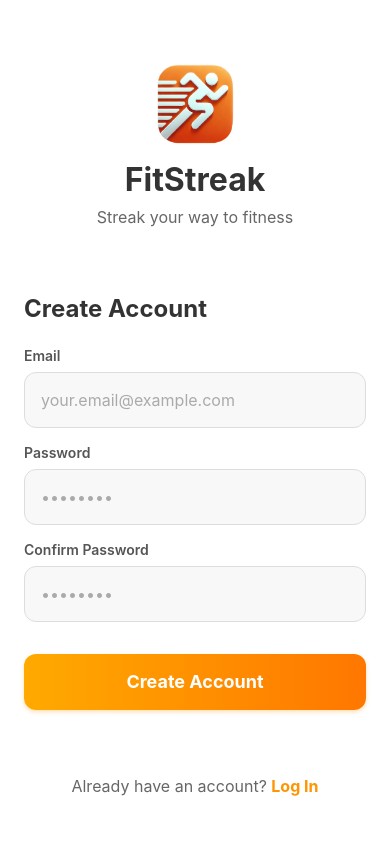
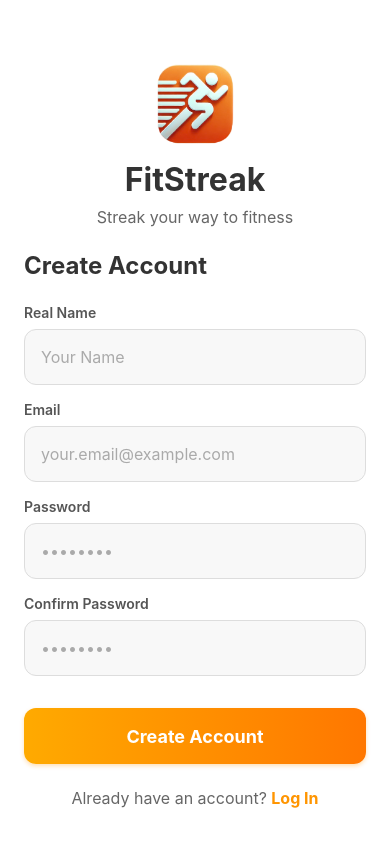
Before and after one commit to SahilGhost/FitStreak, a React Native app: screen /Signup in a window 390 px wide. Shown: the top 846 px of the page. Built offline with nearby package versions, Linux system fonts and the light colour scheme.

Commit message:
user tables setup

```diff
--- a/screens/SignupScreen.js
+++ b/screens/SignupScreen.js
@@ -21,13 +21,14 @@ const SUPABASE_ANON_KEY = 'eyJhbGciOiJIUzI1NiIsInR5cCI6IkpXVCJ9.eyJpc3MiOiJzdXBh
 const supabase = createClient(SUPABASE_URL, SUPABASE_ANON_KEY);
 
 export default function SignupScreen({ navigation }) {
+  const [realName, setRealName] = useState('');
   const [email, setEmail] = useState('');
   const [password, setPassword] = useState('');
   const [confirmPassword, setConfirmPassword] = useState('');
   const [isLoading, setIsLoading] = useState(false);
 
   const handleSignup = async () => {
-    if (!email || !password || !confirmPassword) {
+    if (!realName || !email || !password || !confirmPassword) {
       Alert.alert('Missing Information', 'Please fill in all fields to continue.');
       return;
     }
@@ -48,6 +49,16 @@ export default function SignupScreen({ navigation }) {
       if (error) {
         Alert.alert('Signup Failed', error.message);
       } else {
+        // Insert the real name into the "users" table and associate it with the user ID
+        const { error: insertError } = await supabase
+          .from('users')
+          .insert([{ id: data.user.id, real_name: realName }]);
+
+        if (insertError) {
+          Alert.alert('Error', insertError.message);
+          return;
+        }
+
         Alert.alert('Success', 'Your account has been created successfully!');
         // Navigate to your desired screen upon successful signup
         navigation.navigate('Main');
@@ -77,6 +88,18 @@ export default function SignupScreen({ navigation }) {
           {/* Signup Form */}
           <View style={styles.formContainer}>
             <Text style={styles.welcomeText}>Create Account</Text>
+
+            {/* Real Name Input */}
+            <View style={styles.inputContainer}>
+              <Text style={styles.inputLabel}>Real Name</Text>
+              <TextInput
+                style={styles.input}
+                placeholder="Your Name"
+                placeholderTextColor="#AAA"
+                value={realName}
+                onChangeText={setRealName}
+              />
+            </View>
 
             <View style={styles.inputContainer}>
               <Text style={styles.inputLabel}>Email</Text>
```
